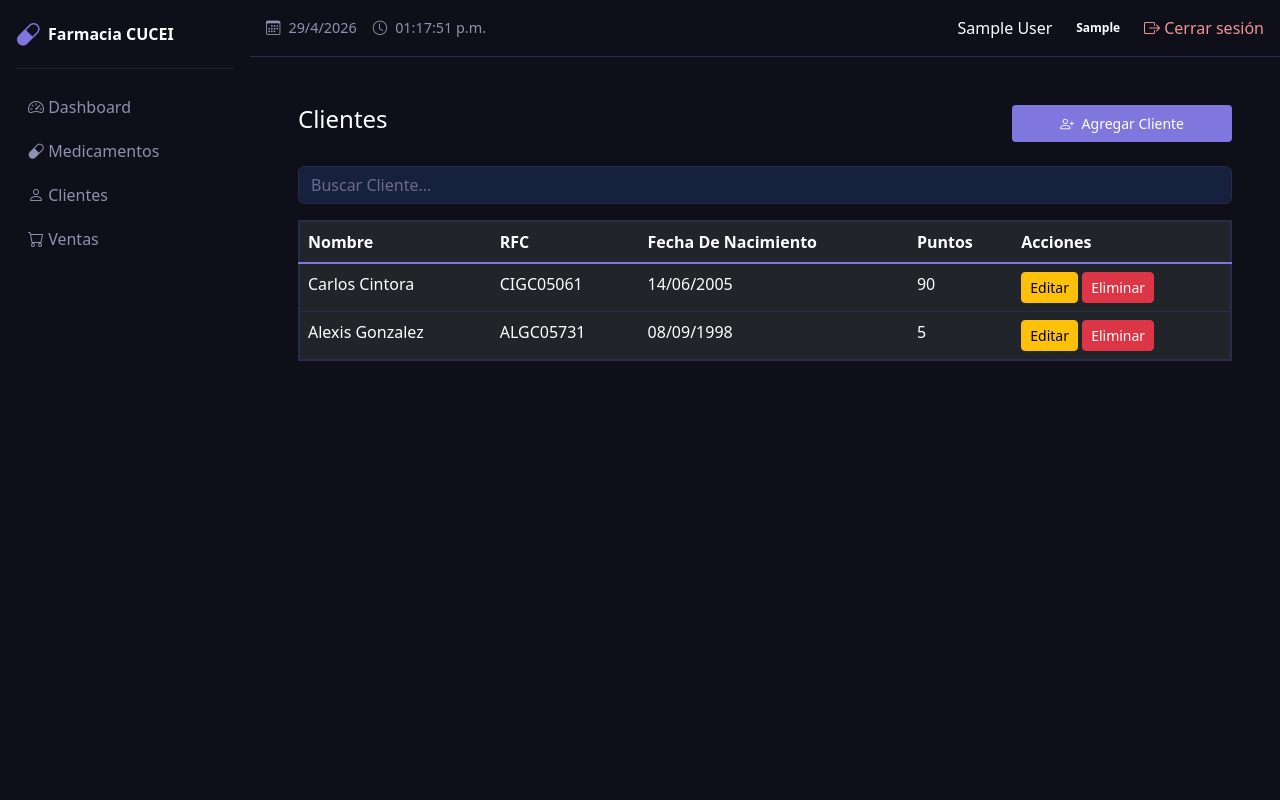
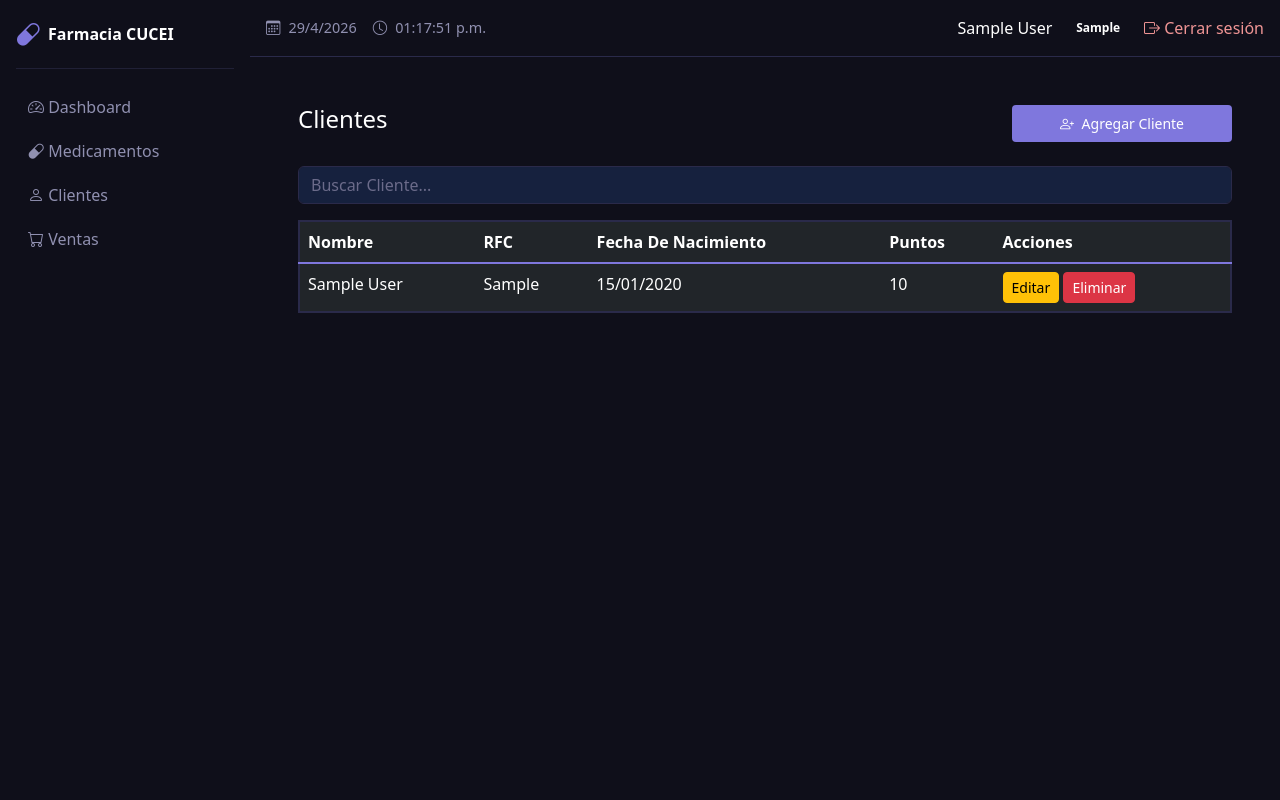
Before and after one commit to CintoraDev/Pharmacy-POS, a Flask app: page /customers in a window 1280 px wide. Run offline with Flask 3, Linux system fonts and the light colour scheme; a user stored in the database is signed in; tables that the repository leaves empty hold one stand-in row (values such as "Sample post").

Commit message:
feat: load customers table dynamically from database

```diff
--- a/pharmacy/templates/customers/index.html
+++ b/pharmacy/templates/customers/index.html
@@ -24,26 +24,18 @@
             </tr>
         </thead>
         <tbody>
+            {%for customer in customers%}
             <tr>
-                <td>Carlos Cintora</td>
-                <td>CIGC05061</td>
-                <td>14/06/2005</td>
-                <td>90</td>
+                <td>{{customer.name}}</td>
+                <td>{{customer.rfc}}</td>
+                <td>{{ customer.birth_date.strftime('%d/%m/%Y') if customer.birth_date else '—' }}</td>
+                <td>{{customer.points}}</td>
                 <td>
                     <button class="btn btn-sm btn-warning">Editar</button>
                     <button class="btn btn-sm btn-danger">Eliminar</button>
                 </td>
             </tr>
-            <tr>
-                <td>Alexis Gonzalez</td>
-                <td>ALGC05731</td>
-                <td>08/09/1998</td>
-                <td>5</td>
-                <td>
-                    <button class="btn btn-sm btn-warning">Editar</button>
-                    <button class="btn btn-sm btn-danger">Eliminar</button>
-                </td>
-            </tr>
+            {%endfor%}
         </tbody>
     </table>
 
```
